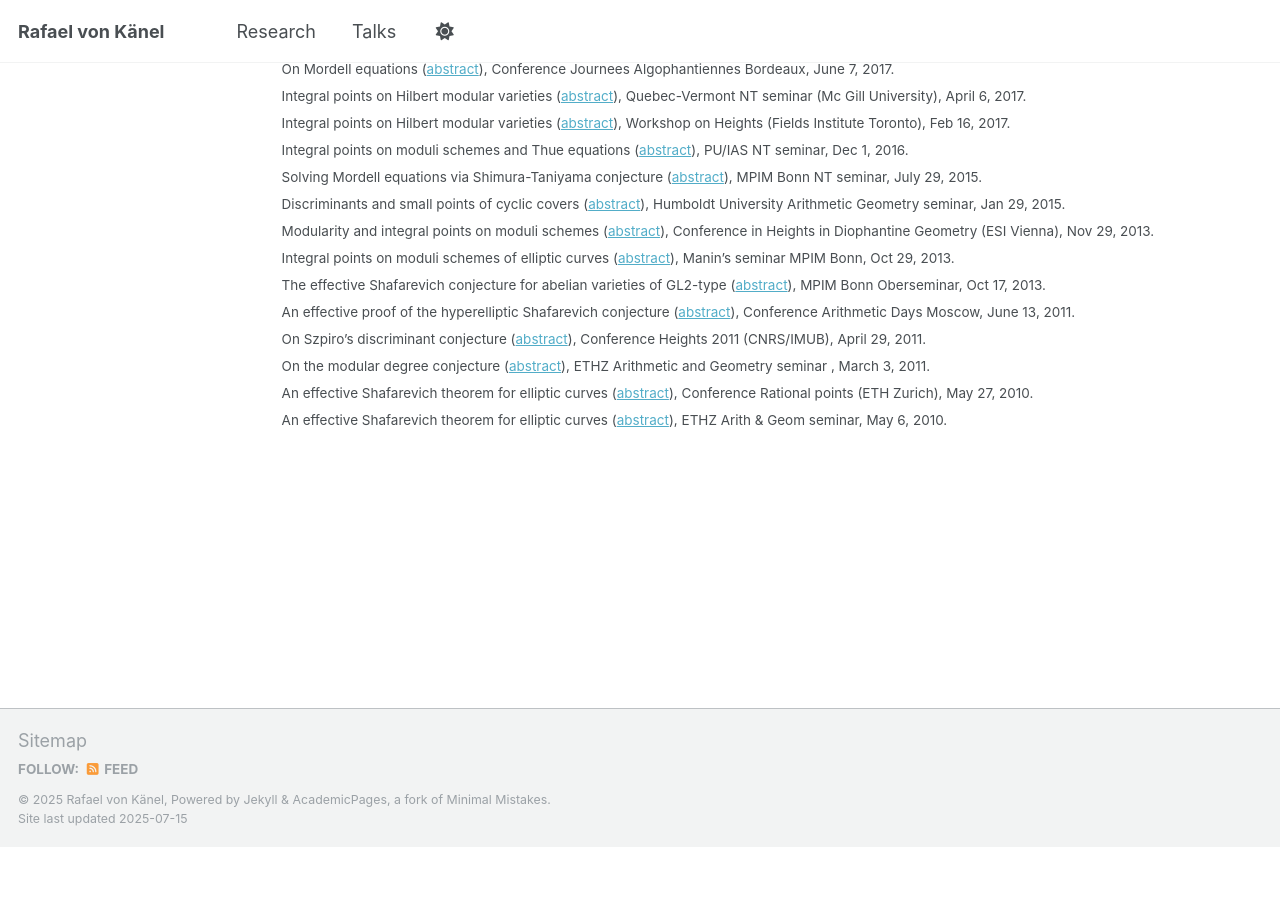
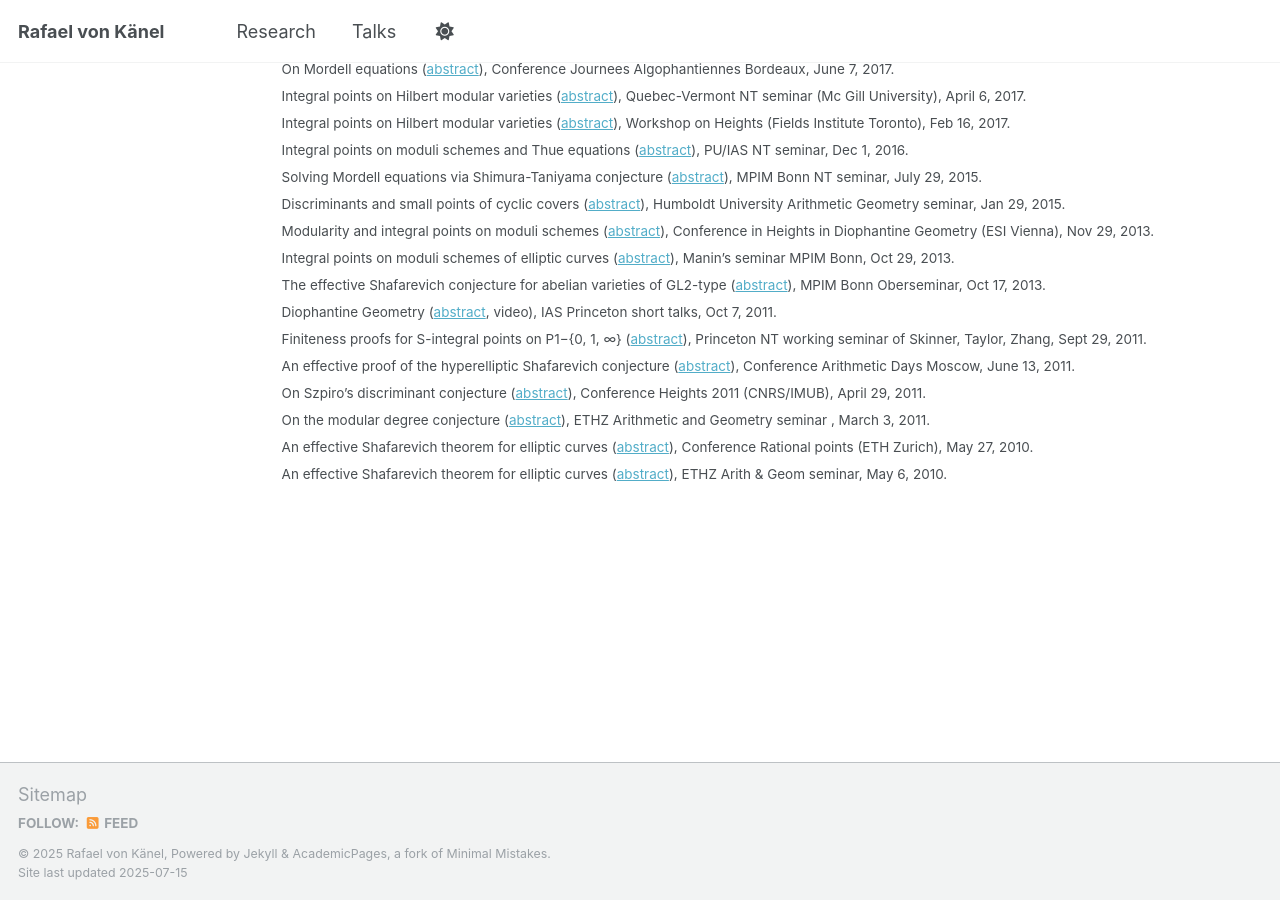
Before and after one commit to rafaelvonkanel/rafaelvonkanel.github.io, a Jekyll site: the page built from _pages/talks.md, in a window 1280 px wide and 900 px high, scrolled down 673 px. Built offline with Jekyll 4.4.1, drawn with Linux system fonts in a browser that asks for light colours; a script that is not in the unit is left out; before the commit the page ends 1519 px from its top, so only the background shows below that.

Commit message:
Update talks.md

```diff
--- a/_pages/talks.md
+++ b/_pages/talks.md
@@ -36,6 +36,8 @@ Discriminants and small points of cyclic covers ([abstract](../_talks/2015-01-29
 Modularity and integral points on moduli schemes ([abstract](../_talks/2013-11-29-talk.md)), Conference in Heights in Diophantine Geometry (ESI Vienna), Nov 29, 2013.
 Integral points on moduli schemes of elliptic curves ([abstract](../_talks/2013-10-29-talk.md)), Manin's seminar MPIM Bonn, Oct 29, 2013.
 The effective Shafarevich conjecture for abelian varieties of GL2-type ([abstract](../_talks/2013-10-17-talk.md)), MPIM Bonn Oberseminar, Oct 17, 2013.
+Diophantine Geometry ([abstract](../_talks/2011-10-07-talk.md), video), IAS Princeton short talks, Oct 7, 2011.
+Finiteness proofs for S-integral points on P1−{0, 1, ∞} ([abstract](../_talks/2011-09-29-talk.md)), Princeton NT working seminar of Skinner, Taylor, Zhang, Sept 29, 2011.
 An effective proof of the hyperelliptic Shafarevich conjecture ([abstract](../_talks/2011-06-13-talk.md)), Conference Arithmetic Days Moscow, June 13, 2011.
 On Szpiro's discriminant conjecture ([abstract](../_talks/2011-04-29-talk.md)), Conference Heights 2011 (CNRS/IMUB), April 29, 2011.
 On the modular degree conjecture ([abstract](../_talks/2011-03-03-talk.md)), ETHZ Arithmetic and Geometry seminar , March 3, 2011.
```
